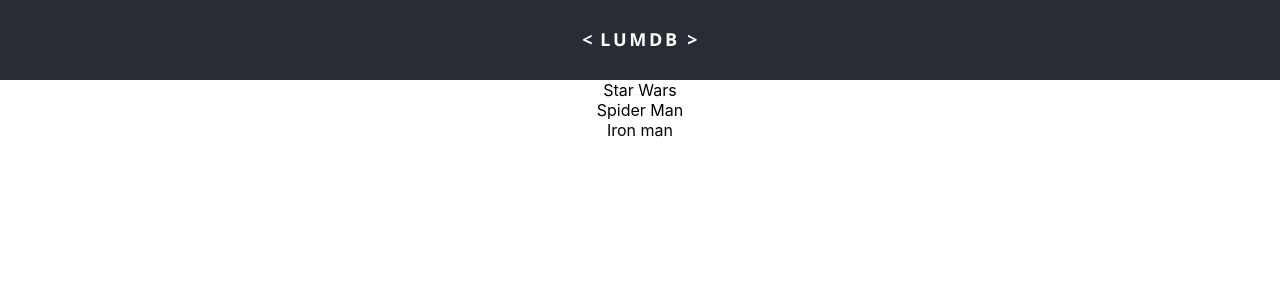
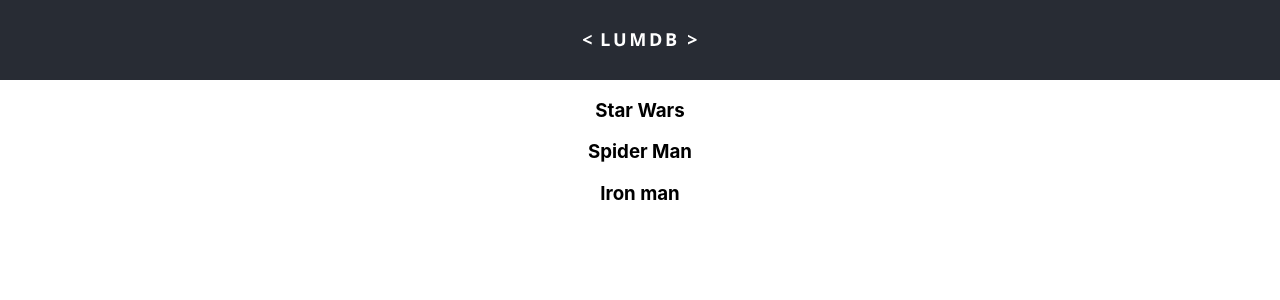
Before and after one commit to t3rodrig/react-project-lumdb-ts, a React (Create React App) app: page / in a window 1280 px wide. Shown: the top 300 px of the page. Built offline with nearby package versions, Linux system fonts and the light colour scheme.

Commit message:
Update Movie component

```diff
--- a/src/Movie.tsx
+++ b/src/Movie.tsx
@@ -4,12 +4,10 @@
   movie: { title: string };
 }
 
-const Movie = ({ movie }: Props) => {
-  return (
-    <div>
-      {movie.title}
-    </div>
-  )
-};
+const Movie = ({ movie }: Props) => (
+  <div>
+    <h3>{movie.title}</h3>
+  </div>
+);
 
 export default Movie;
```
